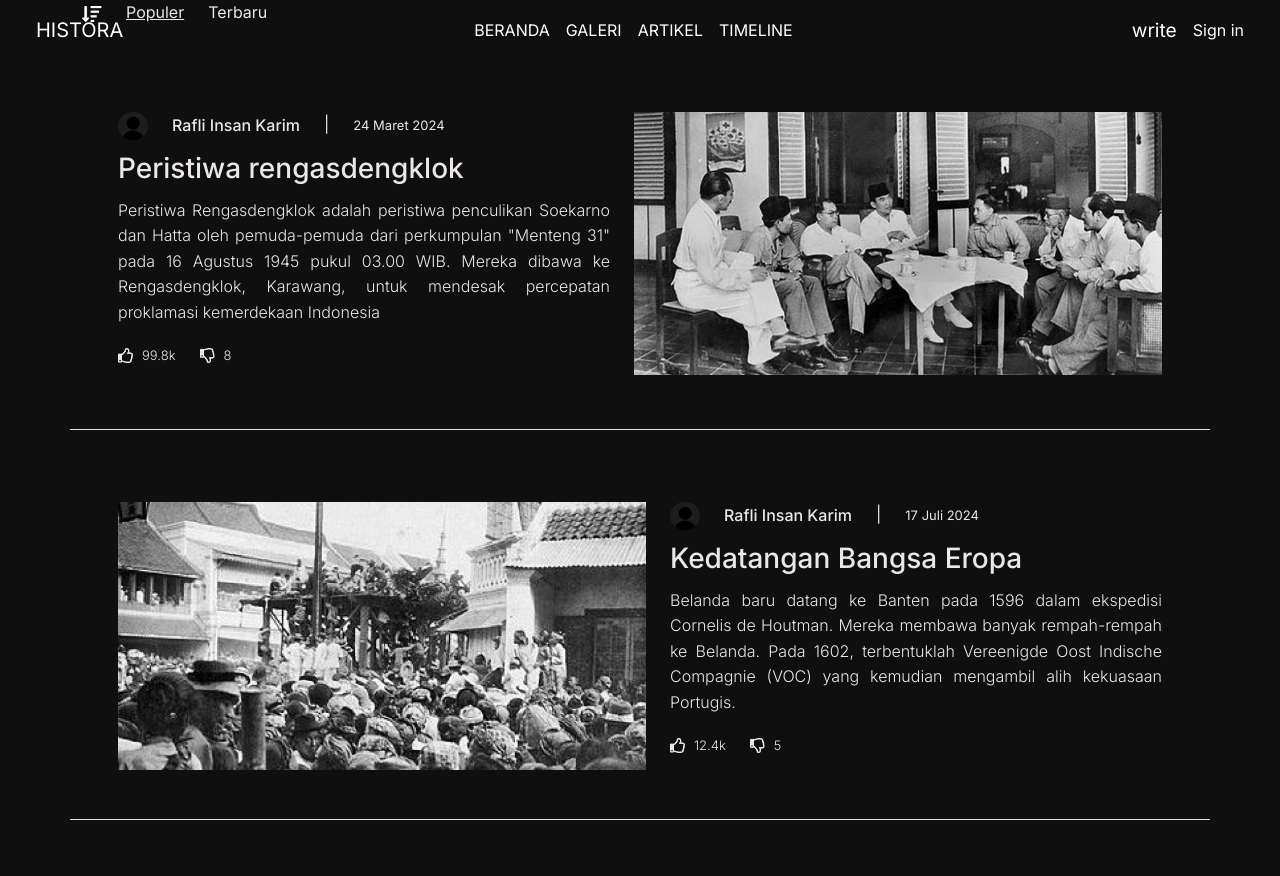
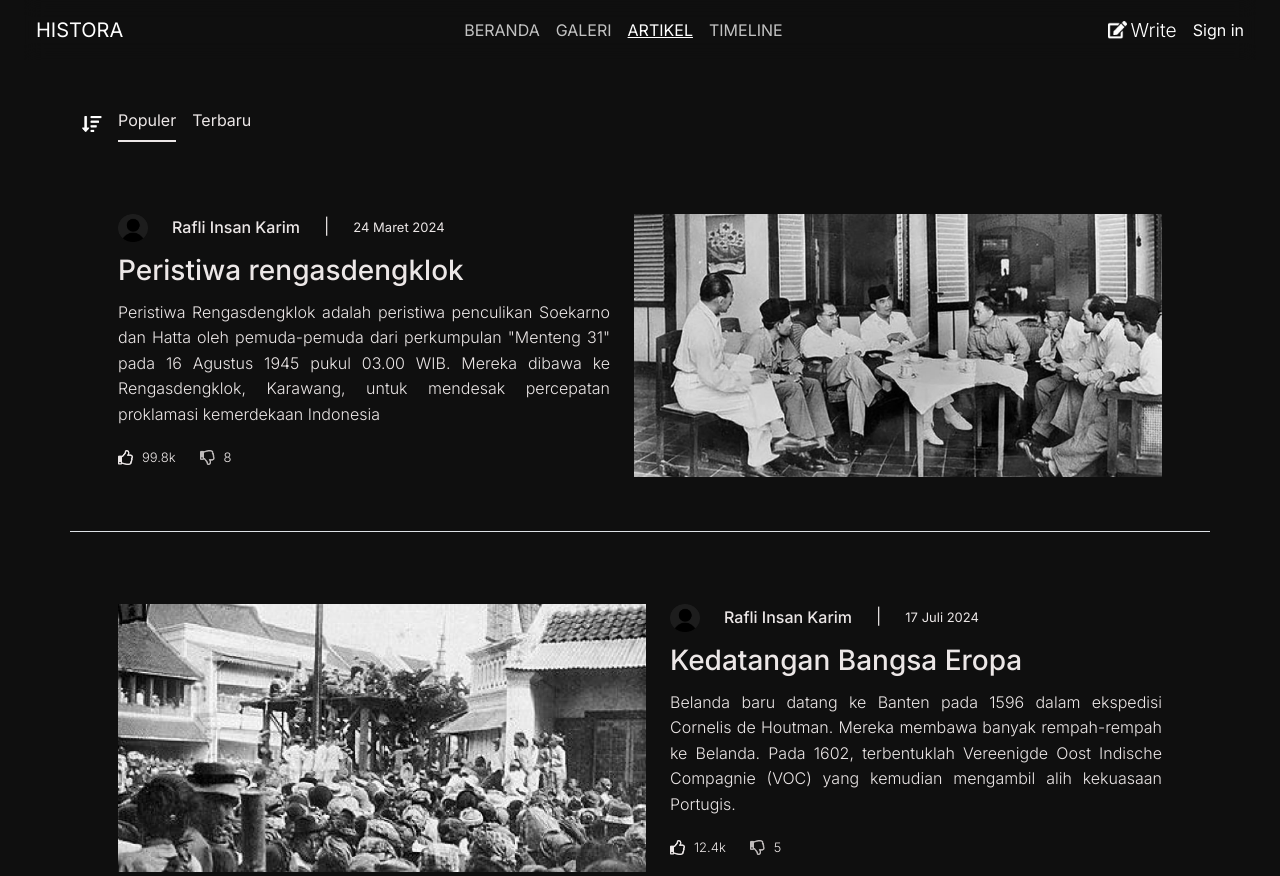
Before and after one commit to rafliinsann/IT-CLUB-HISTORA, a plain HTML site: page pages/artikel.html in a window 1280 px wide. Shown: the top 876 px of the page. Drawn offline with nearby package versions, Linux system fonts and the light colour scheme.

Commit message:
refactor:edit navbar

```diff
--- a/assets/css/artikel.css
+++ b/assets/css/artikel.css
@@ -3,6 +3,7 @@ body {
     background-color: hsl(0, 0%, 10%);
     color: #ece7e7;
     font-family: 'Inter';
+
 }
 
 .img-like {
@@ -26,3 +27,19 @@ body {
 .text-justify{
     text-align: justify;
 }
+
+.margin-bottom-navbar {
+    margin-top: 100px;
+}
+
+.text-color {
+    color: #ece7e7 !important;
+}
+
+.blur {
+    backdrop-filter: blur(10px);
+}
+
+.opacity {
+    opacity: .80;
+}
--- a/pages/artikel.html
+++ b/pages/artikel.html
@@ -13,15 +13,15 @@
 
     <!-- Fonts -->
     <link rel="preconnect" href="https://fonts.googleapis.com">
-<link rel="preconnect" href="https://fonts.gstatic.com" crossorigin>
-<link href="https://fonts.googleapis.com/css2?family=Inter:ital,opsz,wght@0,14..32,100..900;1,14..32,100..900&display=swap" rel="stylesheet">
+    <link rel="preconnect" href="https://fonts.gstatic.com" crossorigin>
+    <link href="https://fonts.googleapis.com/css2?family=Inter:ital,opsz,wght@0,14..32,100..900;1,14..32,100..900&display=swap" rel="stylesheet">
   </head>
   <body>
 
 <div class="artikel">
 
     <!-- Navbar Start -->
-    <nav class="navbar navbar-header fixed-top navbar-expand-lg mx-4">
+    <nav class="navbar blur navbar-header fixed-top navbar-expand-lg mx-4">
       <div class="container-fluid">
         <a class="navbar-brand text-link" href="#">HISTORA</a>
         <button
@@ -38,24 +38,24 @@
         <div class="collapse navbar-collapse" id="navbarText">
           <ul class="navbar-nav mx-auto mb-2 mb-lg-0">
             <li class="nav-item">
-              <a class="nav-link text-link" aria-current="page" href="#"
+              <a class="nav-link text-link opacity-75" aria-current="page" href="#"
                 >BERANDA</a
               >
             </li>
             <li class="nav-item">
-              <a class="nav-link text-link" href="#">GALERI</a>
+              <a class="nav-link text-link opacity-75" href="#">GALERI</a>
             </li>
             <li class="nav-item">
-              <a class="nav-link text-link" href="#">ARTIKEL</a>
+              <a class="nav-link text-link text-decoration-underline" href="#">ARTIKEL</a>
             </li>
             <li class="nav-item">
-              <a class="nav-link text-link" href="#">TIMELINE</a>
+              <a class="nav-link text-link opacity-75" href="#">TIMELINE</a>
             </li>
           </ul>
           <div class="navbar-text text-link d-flex gap-3">
             <button class="write gap-1">
-              <img src="./assets/icon/Vector-write.png" class="" alt="" />
-              <p class="text-write">write</p>
+              <img src="../assets/icon/Vector-write.png" width="19" class="" alt="" />
+              <p class="text-write fw-light">Write</p>
             </button>
             <button class="ButtonSign">Sign in</button>
           </div>
@@ -65,15 +65,22 @@
     <!-- Navbar End -->
 
     <!-- Filter Start -->
-    <div class="container">
+    <div class="container margin-bottom-navbar">
       <div class="row row-cols-auto">
         <div class="col">
-          <img src="../assets/img/img-artikel/filter-vector.png" alt="" width="20" height="16">
+          <ul class="nav nav-underline">
+            <li>
+              <a href=""><img src="../assets/img/img-artikel/filter-vector.png" class="mt-3" alt="" width="20" height="16"></a>
+            </li>
+            <li class="nav-item">
+              <a class="nav-link active text-color fw-normal" aria-current="page" href="#">Populer</a>
+            </li>
+            <li class="nav-item">
+              <a class="nav-link text-color" href="#">Terbaru</a>
+            </li>
+            </li>
+          </ul>
         </div>
-        <div class="col">
-          <p><u>Populer</u></p>
-        </div>
-        <div class="col">Terbaru</div>
       </div>
     </div>
     <!-- Filter End -->
@@ -106,7 +113,7 @@
               <p class="uk-font mt-1 fw-light">99.8k</p>
             </div>
             <div class="col">
-              <img class="img-like" src="../assets/img/img-artikel/dislike.png" alt="">
+              <img class="img-like opacity" src="../assets/img/img-artikel/dislike.png" alt="">
             </div>
             <div class="col">
               <p class="uk-font mt-1 fw-light">8</p>
@@ -149,7 +156,7 @@
                 <p class="uk-font mt-1 fw-light">12.4k</p>
               </div>
               <div class="col">
-                <img class="img-like" src="../assets/img/img-artikel/dislike.png" alt="">
+                <img class="img-like opacity" src="../assets/img/img-artikel/dislike.png" alt="">
               </div>
               <div class="col">
                 <p class="uk-font mt-1 fw-light">5</p>
@@ -187,7 +194,7 @@
               <p class="uk-font mt-1 fw-light">19k</p>
             </div>
             <div class="col">
-              <img class="img-like" src="../assets/img/img-artikel/dislike.png" alt="">
+              <img class="img-like opacity" src="../assets/img/img-artikel/dislike.png" alt="">
             </div>
             <div class="col">
               <p class="uk-font mt-1 fw-light">18</p>
@@ -229,7 +236,7 @@
                 <p class="uk-font mt-1 fw-light">12.4k</p>
               </div>
               <div class="col">
-                <img class="img-like" src="../assets/img/img-artikel/dislike.png" alt="">
+                <img class="img-like opacity" src="../assets/img/img-artikel/dislike.png" alt="">
               </div>
               <div class="col">
                 <p class="uk-font mt-1 fw-light">5</p>
@@ -266,7 +273,7 @@
               <p class="uk-font mt-1 fw-light">204</p>
             </div>
             <div class="col">
-              <img class="img-like" src="../assets/img/img-artikel/dislike.png" alt="">
+              <img class="img-like opacity" src="../assets/img/img-artikel/dislike.png" alt="">
             </div>
             <div class="col">
               <p class="uk-font mt-1 fw-light">18</p>
```
